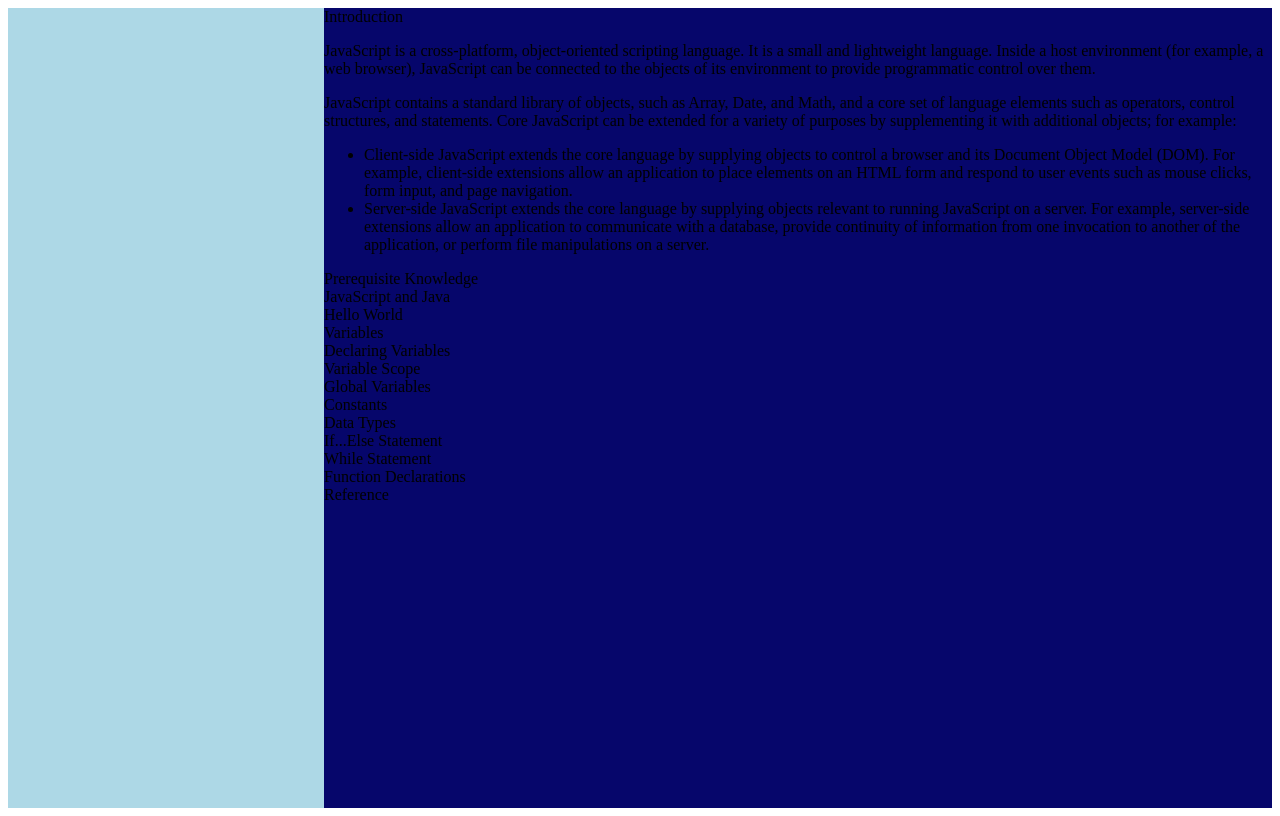
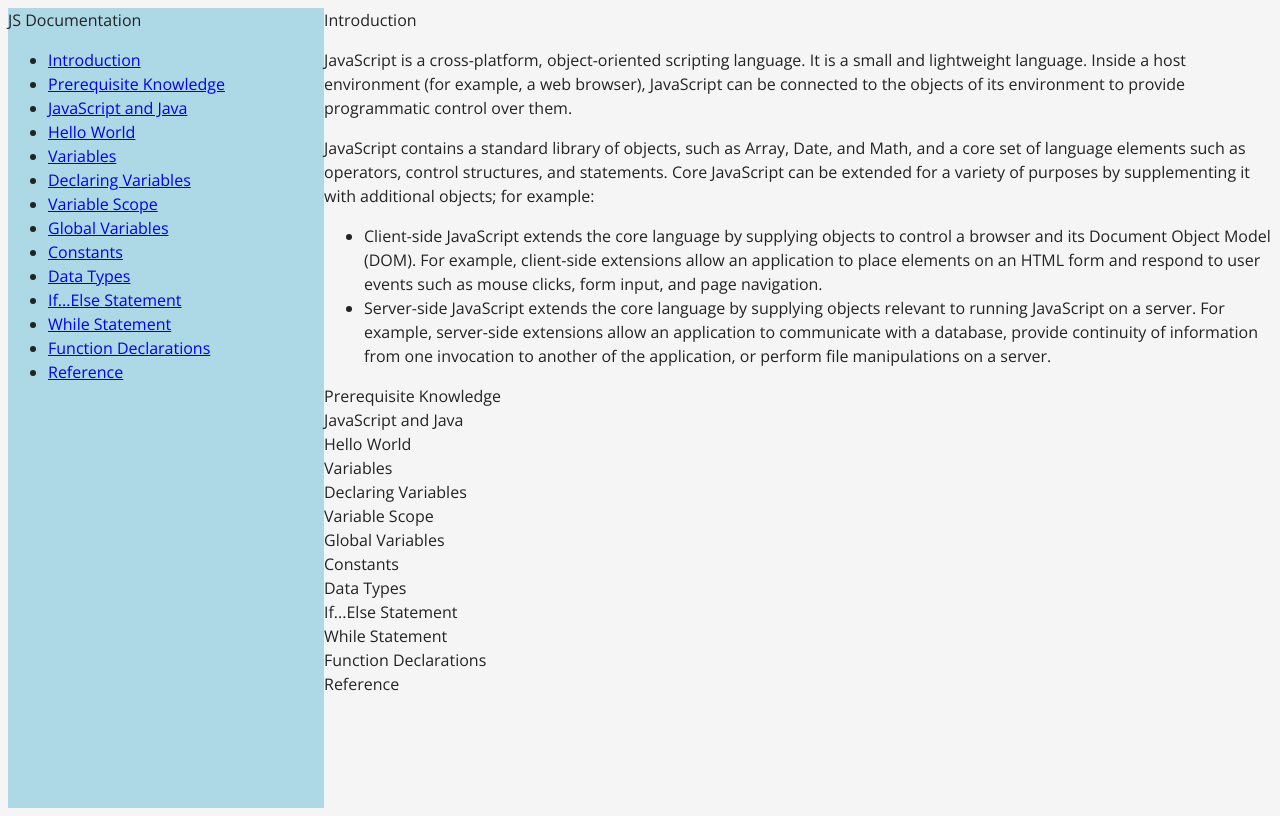
Before and after one commit to ved4a/fCC-technical-doc-page, a plain HTML site: page index.html in a window 1280 px wide. Drawn offline with nearby package versions, Linux system fonts and the light colour scheme.

Commit message:
feat: Add all sections to navbar

```diff
--- a/index.html
+++ b/index.html
@@ -7,7 +7,65 @@
     <link rel="stylesheet" href="styles.css" />
   </head>
   <body>
-    <nav id="navbar"></nav>
+    <nav id="navbar">
+      <header>JS Documentation</header>
+
+      <ul id="ul-navbar">
+        <li><a href="#Introduction" class="nav-link">Introduction</a></li>
+
+        <li>
+          <a href="#Prerequisite_Knowledge" class="nav-link"
+            >Prerequisite Knowledge</a
+          >
+        </li>
+
+        <li>
+          <a href="#JavaScript_and_Java" class="nav-link"
+            >JavaScript and Java</a
+          >
+        </li>
+
+        <li><a href="#Hello_World" class="nav-link">Hello World</a></li>
+
+        <li><a href="#Variables" class="nav-link">Variables</a></li>
+
+        <li>
+          <a
+            href="#Declaring
+            _Variables"
+            class="nav-link"
+            >Declaring Variables</a
+          >
+        </li>
+
+        <li><a href="#Variable_Scope" class="nav-link">Variable Scope</a></li>
+
+        <li>
+          <a href="#Global_Variables" class="nav-link">Global Variables</a>
+        </li>
+
+        <li><a href="#Constants" class="nav-link">Constants</a></li>
+
+        <li><a href="#Data_Types" class="nav-link">Data Types</a></li>
+
+        <li>
+          <a href="#If...Else_Statement" class="nav-link"
+            >If...Else Statement</a
+          >
+        </li>
+
+        <li><a href="#While_Statement" class="nav-link">While Statement</a></li>
+
+        <li>
+          <a href="#Function_Declarations" class="nav-link"
+            >Function Declarations</a
+          >
+        </li>
+
+        <li><a href="#Reference" class="nav-link">Reference</a></li>
+      </ul>
+    </nav>
+
     <main id="main-doc">
       <section class="main-section" id="Introduction">
         <header>Introduction</header>
--- a/styles.css
+++ b/styles.css
@@ -1,6 +1,12 @@
+@import url("https://fonts.googleapis.com/css2?family=Open+Sans:wght@400;500;700&display=swap");
+
 body {
   display: flex;
   flex-direction: row;
+  font-family: "Open Sans", sans-serif;
+  color: rgb(35, 35, 36);
+  line-height: 1.5;
+  background-color: whitesmoke;
 }
 
 #navbar {
@@ -11,5 +17,4 @@ body {
 
 #main-doc {
   width: 75%;
-  background-color: rgb(6, 6, 107);
 }
```
